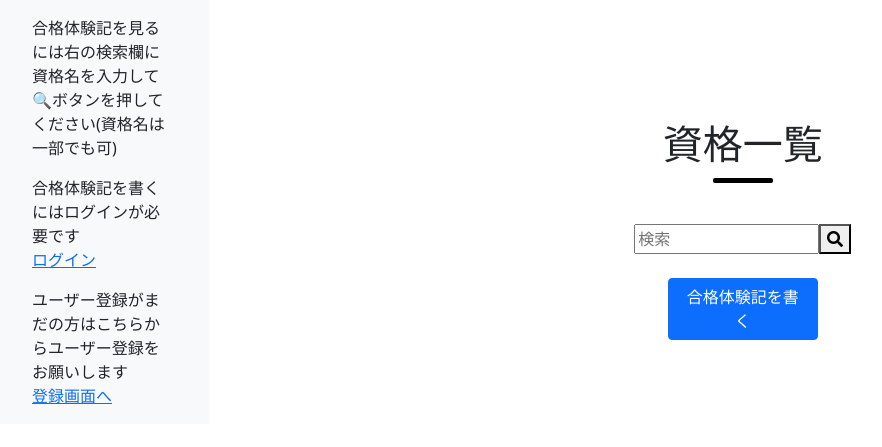
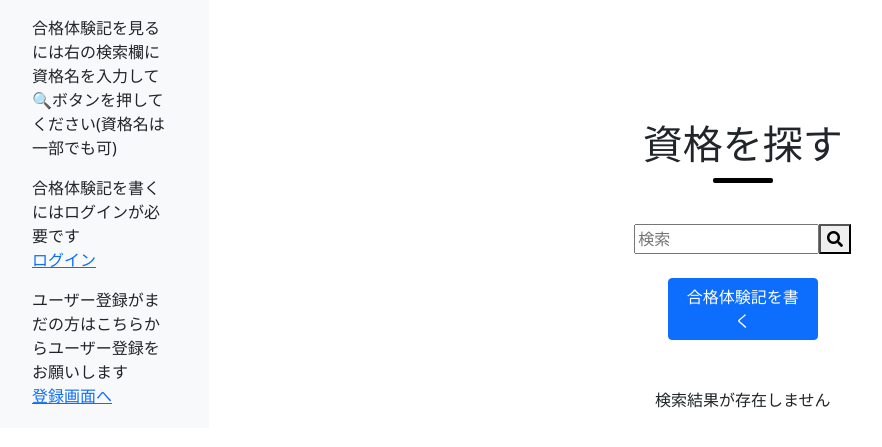
Before and after one commit to dik-ab/django-app, a Django app: page / in a window 1280 px wide. Shown: the top 447 px of the page, without its empty margins (4-886 px from the left). Run offline with Django 3.2, Linux system fonts and the light colour scheme; data that the repository does not hold is empty; some libraries are stand-ins or nearby versions.

Commit message:
add serch function

```diff
--- a/certifications/views.py
+++ b/certifications/views.py
@@ -21,7 +21,9 @@ class CertificationListView(ListView):
         certification_name = self.request.GET.get('certification_name', None)
         if certification_name:
             query = query.filter(Q(name__icontains=certification_name))
-        return query
+            return query
+        else:
+            return None
 
     def get_context_data(self, **kwargs):
         context = super().get_context_data(**kwargs)
--- a/templates/certifications/certification_list.html
+++ b/templates/certifications/certification_list.html
@@ -30,14 +30,19 @@
 
       </div>
       <div class="certification mt-5">
-        <h1>資格一覧</h1>
+        <h1>資格を探す</h1>
         <form method="get", action = "{% url 'certifications:certification_list'%}">
           <p><input class="search mt-3 mb-2" type="text" name="certification_name" value="{{ certification_name }}" placeholder="検索"/><button type="submit"><i class="fas fa-search"></i></button></p>
         </form>
         <a class="btn btn-primary mb-5" style="display:block; width:150px; margin:0 auto;"href="{% url 'certifications:experience_form' %}">合格体験記を書く</a>
-        {% for certification in object_list %}
-        <a href="{% url 'certifications:experience_list' pk=certification.id %}">{{ certification.name }}</a>
-        {% endfor %}
+        {% if object_list|length == 0 %}
+          <p>検索結果が存在しません</p>
+        {% else %}
+          <h4>検索結果</h4>
+          {% for certification in object_list %}
+          <a href="{% url 'certifications:experience_list' pk=certification.id %}">{{ certification.name }}</a>
+          {% endfor %}
+        {% endif %}
       </div>
     </div>
     </div>
```
